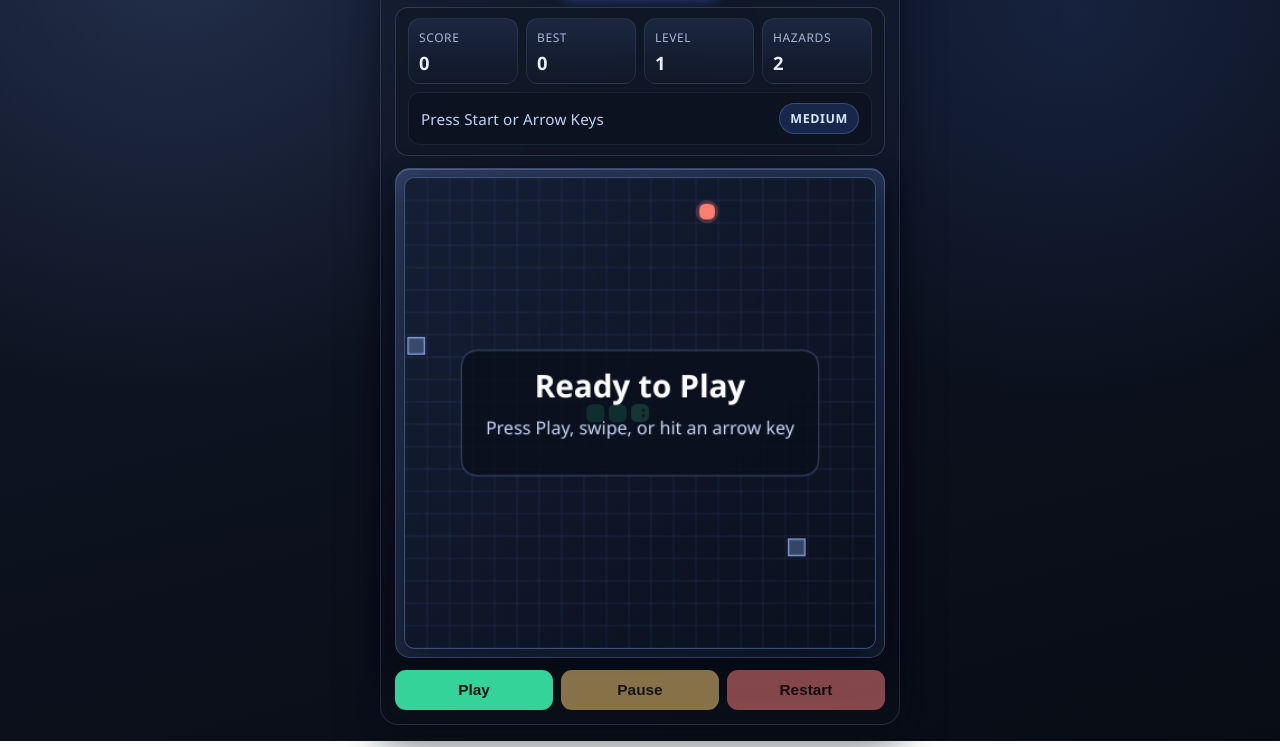
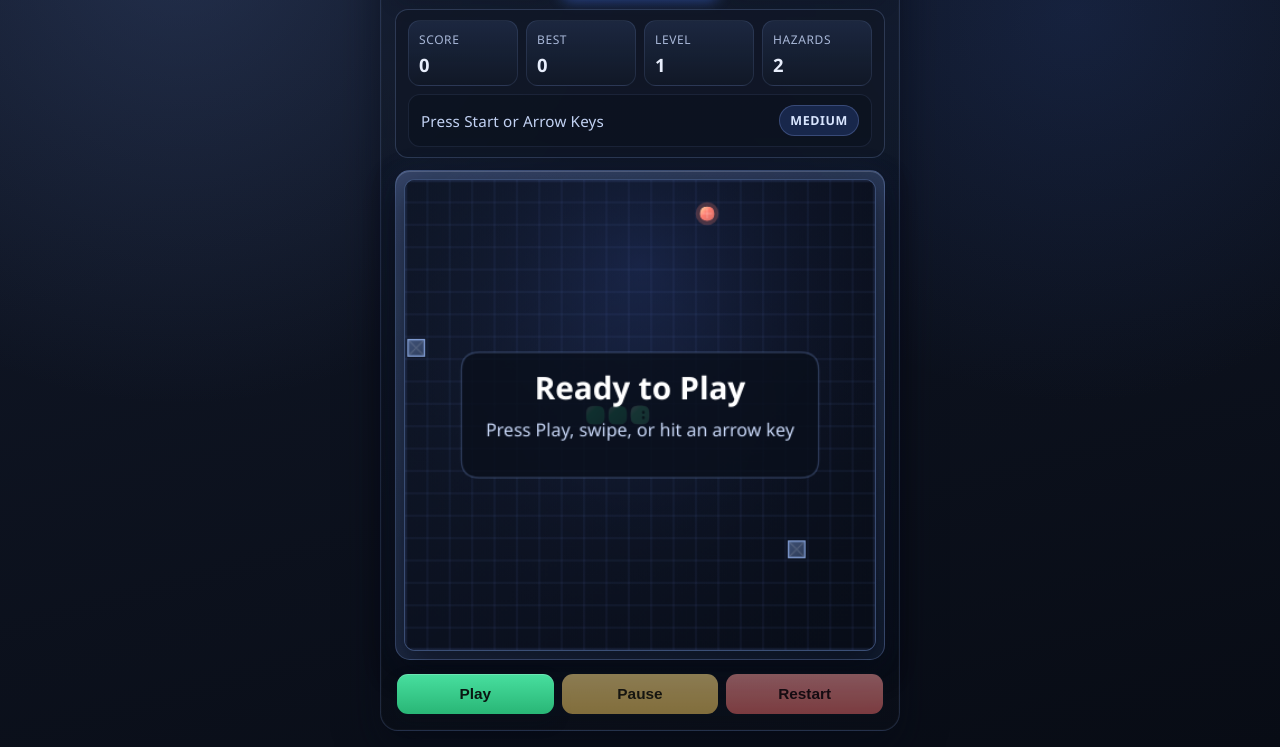
Before and after one commit to supermansg/snake-game, a plain HTML site: page index.html in a window 1280 px wide. Shown: the part 148-895 px from the top of the page. Drawn offline with Linux system fonts and the light colour scheme.

Commit message:
Polish arcade visuals and level-up feedback

```diff
--- a/game.js
+++ b/game.js
@@ -93,8 +93,11 @@ const BACKGROUND_THEMES = {
     boardMid: "#0f1628",
     boardBottom: "#0a101d",
     gridRGB: "92, 120, 188",
+    vignetteRGB: "6, 10, 20",
+    boardGlow: "rgba(81, 121, 255, 0.16)",
     foodAura: "rgba(247, 126, 115, 0.25)",
     foodCore: "#ff7e72",
+    foodHighlight: "#ffe6ac",
     obstacleFillRGB: "94, 120, 170",
     obstacleStroke: "#84a0d7",
     enemyAura: "rgba(255, 126, 85, 0.35)",
@@ -107,8 +110,11 @@ const BACKGROUND_THEMES = {
     boardMid: "#122233",
     boardBottom: "#0a1622",
     gridRGB: "92, 164, 178",
+    vignetteRGB: "5, 15, 18",
+    boardGlow: "rgba(82, 210, 177, 0.14)",
     foodAura: "rgba(245, 177, 79, 0.2)",
     foodCore: "#f9b85a",
+    foodHighlight: "#fff0ba",
     obstacleFillRGB: "85, 133, 137",
     obstacleStroke: "#9bd6ca",
     enemyAura: "rgba(241, 108, 108, 0.34)",
@@ -122,12 +128,18 @@ const SNAKE_SKINS = {
   classic: {
     head: "#54e3a5",
     body: "#2fc487",
-    eye: "#082a1e"
+    eye: "#082a1e",
+    headGlow: "rgba(84, 227, 165, 0.26)",
+    bodyGlow: "rgba(47, 196, 135, 0.14)",
+    highlight: "rgba(222, 255, 241, 0.32)"
   },
   cobalt: {
     head: "#77b2ff",
     body: "#4c8fff",
-    eye: "#0b1d3b"
+    eye: "#0b1d3b",
+    headGlow: "rgba(119, 178, 255, 0.24)",
+    bodyGlow: "rgba(76, 143, 255, 0.14)",
+    highlight: "rgba(230, 242, 255, 0.28)"
   }
 };
 
@@ -217,6 +229,7 @@ let boardFlash = null;
 let boardShakeUntil = 0;
 let floatingTexts = [];
 let gameOverMessage = "";
+let stageBanner = null;
 
 bestEl.textContent = String(bestScore);
 
@@ -250,6 +263,7 @@ function initGame() {
   boardShakeUntil = 0;
   floatingTexts = [];
   gameOverMessage = "";
+  stageBanner = null;
 
   clearStatusTimer();
   updateDifficultyButtons();
@@ -570,6 +584,14 @@ function updateLevel() {
   }
 
   levelEl.textContent = String(level);
+  stageBanner = {
+    title: `Level ${level}`,
+    subtitle: "Hazards increased",
+    color: "rgba(120, 174, 255, 0.92)",
+    start: performance.now(),
+    duration: 1500
+  };
+  triggerBoardFlash("level");
   setTemporaryStatus(`Level ${level}! Hazards increased`, 1200);
 }
 
@@ -620,9 +642,9 @@ function draw(nowMs) {
   const t = nowMs * 0.001;
   const shake = getBoardShakeOffset(nowMs);
 
+  ctx.clearRect(0, 0, canvas.width, canvas.height);
   ctx.save();
   ctx.translate(shake.x, shake.y);
-  ctx.clearRect(0, 0, canvas.width, canvas.height);
   drawBackground(t);
   drawBoardFlash(nowMs);
   drawGrid(t);
@@ -632,6 +654,7 @@ function draw(nowMs) {
   drawSnake(t);
   drawFoodBurst(nowMs);
   drawFloatingTexts(nowMs);
+  drawStageBanner(nowMs);
 
   if (gameOverAt > 0) {
     drawGameOverOverlay(nowMs);
@@ -652,6 +675,32 @@ function drawBackground(t) {
   grad.addColorStop(0.55, theme.boardMid);
   grad.addColorStop(1, theme.boardBottom);
   ctx.fillStyle = grad;
+  ctx.fillRect(0, 0, canvas.width, canvas.height);
+
+  const glow = ctx.createRadialGradient(
+    canvas.width * 0.5,
+    canvas.height * 0.18,
+    0,
+    canvas.width * 0.5,
+    canvas.height * 0.18,
+    canvas.width * 0.72
+  );
+  glow.addColorStop(0, theme.boardGlow);
+  glow.addColorStop(1, "rgba(0, 0, 0, 0)");
+  ctx.fillStyle = glow;
+  ctx.fillRect(0, 0, canvas.width, canvas.height);
+
+  const vignette = ctx.createRadialGradient(
+    canvas.width * 0.5,
+    canvas.height * 0.5,
+    canvas.width * 0.15,
+    canvas.width * 0.5,
+    canvas.height * 0.5,
+    canvas.width * 0.8
+  );
+  vignette.addColorStop(0, "rgba(0, 0, 0, 0)");
+  vignette.addColorStop(1, `rgba(${theme.vignetteRGB}, 0.46)`);
+  ctx.fillStyle = vignette;
   ctx.fillRect(0, 0, canvas.width, canvas.height);
 }
 
@@ -688,6 +737,10 @@ function drawGrid(t) {
     ctx.lineTo(canvas.width, p);
     ctx.stroke();
   }
+
+  ctx.strokeStyle = `rgba(${theme.gridRGB}, 0.14)`;
+  ctx.lineWidth = 1.6;
+  ctx.strokeRect(1, 1, canvas.width - 2, canvas.height - 2);
 }
 
 function drawFood(t) {
@@ -701,9 +754,25 @@ function drawFood(t) {
   ctx.arc(cx, cy, CELL * 0.46 * pulse, 0, Math.PI * 2);
   ctx.fill();
 
-  ctx.fillStyle = theme.foodCore;
-  roundRect(food.x * CELL + 3, food.y * CELL + 3, CELL - 6, CELL - 6, 6);
+  const size = CELL - 7;
+  const x = food.x * CELL + 3.5;
+  const y = food.y * CELL + 3.5;
+  const core = ctx.createLinearGradient(x, y, x + size, y + size);
+  core.addColorStop(0, theme.foodHighlight);
+  core.addColorStop(0.42, theme.foodCore);
+  core.addColorStop(1, withAlpha(theme.foodCore, 0.78));
+  ctx.fillStyle = core;
+  roundRect(x, y, size, size, 7);
   ctx.fill();
+
+  ctx.strokeStyle = "rgba(255, 255, 255, 0.24)";
+  ctx.lineWidth = 1;
+  ctx.beginPath();
+  ctx.moveTo(cx, y + 2.2);
+  ctx.lineTo(cx, y + size - 2.2);
+  ctx.moveTo(x + 2.2, cy);
+  ctx.lineTo(x + size - 2.2, cy);
+  ctx.stroke();
 }
 
 function drawSnake(t) {
@@ -713,16 +782,26 @@ function drawSnake(t) {
     const part = snake[i];
     const isHead = i === 0;
     const wave = Math.sin(t * 12 - i * 0.5) * 0.65;
+    const x = part.x * CELL + 1.9 + wave * 0.28;
+    const y = part.y * CELL + 1.9 + wave * 0.28;
+    const size = CELL - 3.8;
 
-    ctx.fillStyle = isHead ? skin.head : skin.body;
-    roundRect(
-      part.x * CELL + 1.9 + wave * 0.28,
-      part.y * CELL + 1.9 + wave * 0.28,
-      CELL - 3.8,
-      CELL - 3.8,
-      6
-    );
+    ctx.fillStyle = isHead ? skin.headGlow : skin.bodyGlow;
+    roundRect(x - 0.4, y - 0.4, size + 0.8, size + 0.8, 7);
     ctx.fill();
+
+    const fill = ctx.createLinearGradient(x, y, x + size, y + size);
+    fill.addColorStop(0, withAlpha(skin.highlight, isHead ? 0.95 : 0.72));
+    fill.addColorStop(0.32, isHead ? skin.head : skin.body);
+    fill.addColorStop(1, withAlpha(isHead ? skin.head : skin.body, 0.76));
+    ctx.fillStyle = fill;
+    roundRect(x, y, size, size, 6);
+    ctx.fill();
+
+    ctx.strokeStyle = isHead ? "rgba(232, 255, 246, 0.18)" : "rgba(209, 247, 231, 0.1)";
+    ctx.lineWidth = 1;
+    roundRect(x, y, size, size, 6);
+    ctx.stroke();
   }
 
   drawSnakeEyes();
@@ -768,11 +847,22 @@ function drawObstacles(t) {
     const y = obstacle.y * CELL + 2;
     const size = CELL - 4;
 
-    ctx.fillStyle = `rgba(${theme.obstacleFillRGB}, ${glow})`;
+    const fill = ctx.createLinearGradient(x, y, x + size, y + size);
+    fill.addColorStop(0, `rgba(${theme.obstacleFillRGB}, ${glow + 0.12})`);
+    fill.addColorStop(1, `rgba(${theme.obstacleFillRGB}, ${Math.max(0.18, glow - 0.08)})`);
+    ctx.fillStyle = fill;
     ctx.fillRect(x, y, size, size);
     ctx.strokeStyle = theme.obstacleStroke;
     ctx.lineWidth = 1.25;
     ctx.strokeRect(x + 0.7, y + 0.7, size - 1.4, size - 1.4);
+
+    ctx.strokeStyle = "rgba(255, 255, 255, 0.12)";
+    ctx.beginPath();
+    ctx.moveTo(x + 2, y + 2);
+    ctx.lineTo(x + size - 2, y + size - 2);
+    ctx.moveTo(x + size - 2, y + 2);
+    ctx.lineTo(x + 2, y + size - 2);
+    ctx.stroke();
   }
 }
 
@@ -873,6 +963,40 @@ function drawFloatingTexts(nowMs) {
     ctx.textAlign = "center";
     ctx.fillText(entry.text, x, y);
   });
+}
+
+function drawStageBanner(nowMs) {
+  if (!stageBanner) return;
+
+  const progress = (nowMs - stageBanner.start) / stageBanner.duration;
+  if (progress >= 1) {
+    stageBanner = null;
+    return;
+  }
+
+  const alpha = progress < 0.2 ? progress / 0.2 : 1 - (progress - 0.2) / 0.8;
+  const slide = Math.max(0, 1 - progress * 2.4) * 16;
+
+  ctx.save();
+  ctx.translate(0, slide);
+  ctx.fillStyle = withAlpha(stageBanner.color, alpha * 0.22);
+  roundRect(76, 26, canvas.width - 152, 54, 14);
+  ctx.fill();
+
+  ctx.strokeStyle = withAlpha(stageBanner.color, alpha * 0.48);
+  ctx.lineWidth = 1.2;
+  roundRect(76, 26, canvas.width - 152, 54, 14);
+  ctx.stroke();
+
+  ctx.textAlign = "center";
+  ctx.fillStyle = withAlpha("#ffffff", alpha);
+  ctx.font = "bold 22px Segoe UI";
+  ctx.fillText(stageBanner.title, canvas.width / 2, 49);
+
+  ctx.fillStyle = withAlpha("#d7e4ff", alpha * 0.96);
+  ctx.font = "14px Segoe UI";
+  ctx.fillText(stageBanner.subtitle, canvas.width / 2, 67);
+  ctx.restore();
 }
 
 function roundRect(x, y, w, h, r) {
@@ -1178,6 +1302,16 @@ function triggerBoardFlash(kind) {
     return;
   }
 
+  if (kind === "level") {
+    boardFlash = {
+      start: performance.now(),
+      duration: 260,
+      alpha: 0.16,
+      rgb: "120, 174, 255"
+    };
+    return;
+  }
+
   boardFlash = {
     start: performance.now(),
     duration: 180,
@@ -1210,6 +1344,11 @@ function getBoardShakeOffset(nowMs) {
 }
 
 function withAlpha(color, alpha) {
+  if (color.startsWith("rgba(")) {
+    const values = color.slice(5, -1).split(",").map((part) => part.trim());
+    return `rgba(${values[0]}, ${values[1]}, ${values[2]}, ${alpha})`;
+  }
+
   if (color.startsWith("rgb(")) {
     return color.replace("rgb(", "rgba(").replace(")", `, ${alpha})`);
   }
--- a/style.css
+++ b/style.css
@@ -46,12 +46,15 @@ body {
   width: min(96vw, 520px);
   display: grid;
   gap: 12px;
-  background: linear-gradient(180deg, rgba(18, 27, 45, 0.55), rgba(10, 15, 24, 0.45));
+  background:
+    linear-gradient(180deg, rgba(18, 27, 45, 0.72), rgba(10, 15, 24, 0.54)),
+    radial-gradient(circle at top, rgba(90, 123, 210, 0.08), transparent 52%);
   border: 1px solid rgba(106, 131, 185, 0.24);
   border-radius: 18px;
   box-shadow:
     0 18px 42px var(--shadow),
-    inset 0 1px 0 rgba(180, 206, 255, 0.1);
+    inset 0 1px 0 rgba(180, 206, 255, 0.1),
+    inset 0 0 0 1px rgba(255, 255, 255, 0.02);
   backdrop-filter: blur(6px);
   padding: 14px;
 }
@@ -63,9 +66,12 @@ body {
 
 h1 {
   margin: 0;
-  font-size: 1.8rem;
-  letter-spacing: 0.04em;
-  text-shadow: 0 2px 14px rgba(53, 143, 242, 0.26);
+  font-size: 1.9rem;
+  letter-spacing: 0.06em;
+  text-transform: uppercase;
+  text-shadow:
+    0 2px 14px rgba(53, 143, 242, 0.26),
+    0 0 18px rgba(122, 179, 255, 0.12);
 }
 
 .difficulty {
@@ -151,11 +157,14 @@ h1 {
 .board-shell {
   border-radius: 15px;
   padding: 8px;
-  background: linear-gradient(140deg, rgba(101, 131, 200, 0.36), rgba(57, 87, 153, 0.18));
+  background:
+    linear-gradient(140deg, rgba(101, 131, 200, 0.36), rgba(57, 87, 153, 0.18)),
+    linear-gradient(180deg, rgba(255, 255, 255, 0.04), rgba(255, 255, 255, 0));
   border: 1px solid rgba(124, 151, 214, 0.35);
   box-shadow:
     inset 0 1px 0 rgba(212, 225, 255, 0.2),
-    0 12px 30px rgba(7, 11, 24, 0.48);
+    0 12px 30px rgba(7, 11, 24, 0.48),
+    0 0 30px rgba(66, 103, 192, 0.08);
 }
 
 canvas {
@@ -175,6 +184,9 @@ canvas {
   grid-template-columns: repeat(3, minmax(0, 1fr));
   gap: 8px;
   user-select: none;
+  padding: 2px;
+  border-radius: 14px;
+  background: rgba(10, 17, 31, 0.3);
 }
 
 button {
@@ -183,11 +195,14 @@ button {
   padding: 11px 12px;
   font-size: 0.96rem;
   color: #0a1511;
-  background: var(--accent);
+  background: linear-gradient(180deg, #48df9f, #29b676);
   font-weight: 700;
   cursor: pointer;
   touch-action: manipulation;
   -webkit-tap-highlight-color: transparent;
+  box-shadow:
+    inset 0 1px 0 rgba(240, 255, 248, 0.22),
+    0 8px 18px rgba(8, 14, 28, 0.2);
   transition:
     transform 120ms ease,
     filter 120ms ease,
@@ -197,10 +212,13 @@ button {
 
 button:hover {
   filter: brightness(1.05);
+  box-shadow:
+    inset 0 1px 0 rgba(240, 255, 248, 0.28),
+    0 10px 20px rgba(8, 14, 28, 0.24);
 }
 
 button:active {
-  transform: translateY(1px);
+  transform: translateY(1px) scale(0.99);
 }
 
 button:disabled {
@@ -211,12 +229,12 @@ button:disabled {
 }
 
 #pauseBtn {
-  background: var(--warn);
+  background: linear-gradient(180deg, #ffd86d, #efbb40);
   color: #221c06;
 }
 
 #restartBtn {
-  background: var(--danger);
+  background: linear-gradient(180deg, #ff8f8f, #f05a5a);
   color: #25090b;
 }
 
@@ -246,6 +264,7 @@ button:disabled {
   padding: 10px;
   background: linear-gradient(180deg, rgba(10, 16, 28, 0.28), rgba(10, 16, 28, 0.58));
   backdrop-filter: blur(3px);
+  box-shadow: inset 0 1px 0 rgba(194, 217, 255, 0.06);
 }
 
 .touch-header {
@@ -364,11 +383,14 @@ button:disabled {
 .touch-btn {
   min-height: var(--touch-btn-size);
   border-radius: var(--touch-radius);
-  background: linear-gradient(180deg, #5f8fff, #4f7df0);
+  background:
+    linear-gradient(180deg, #6d9cff, #4d79e8 68%, #3f66ca),
+    linear-gradient(180deg, rgba(255, 255, 255, 0.14), rgba(255, 255, 255, 0));
   color: #ffffff;
   border: 1px solid rgba(169, 197, 255, 0.38);
   box-shadow:
     inset 0 1px 0 rgba(220, 234, 255, 0.22),
+    inset 0 -8px 14px rgba(35, 58, 128, 0.2),
     0 8px 20px rgba(25, 53, 119, 0.34);
 }
 
@@ -393,6 +415,7 @@ button:disabled {
   text-align: center;
   font-size: 0.84rem;
   color: #9fb1d9;
+  opacity: 0.92;
 }
 
 @media (hover: none) {
@@ -415,7 +438,7 @@ button:disabled {
   }
 
   h1 {
-    font-size: 1.55rem;
+    font-size: 1.6rem;
   }
 
   .hud {
```
